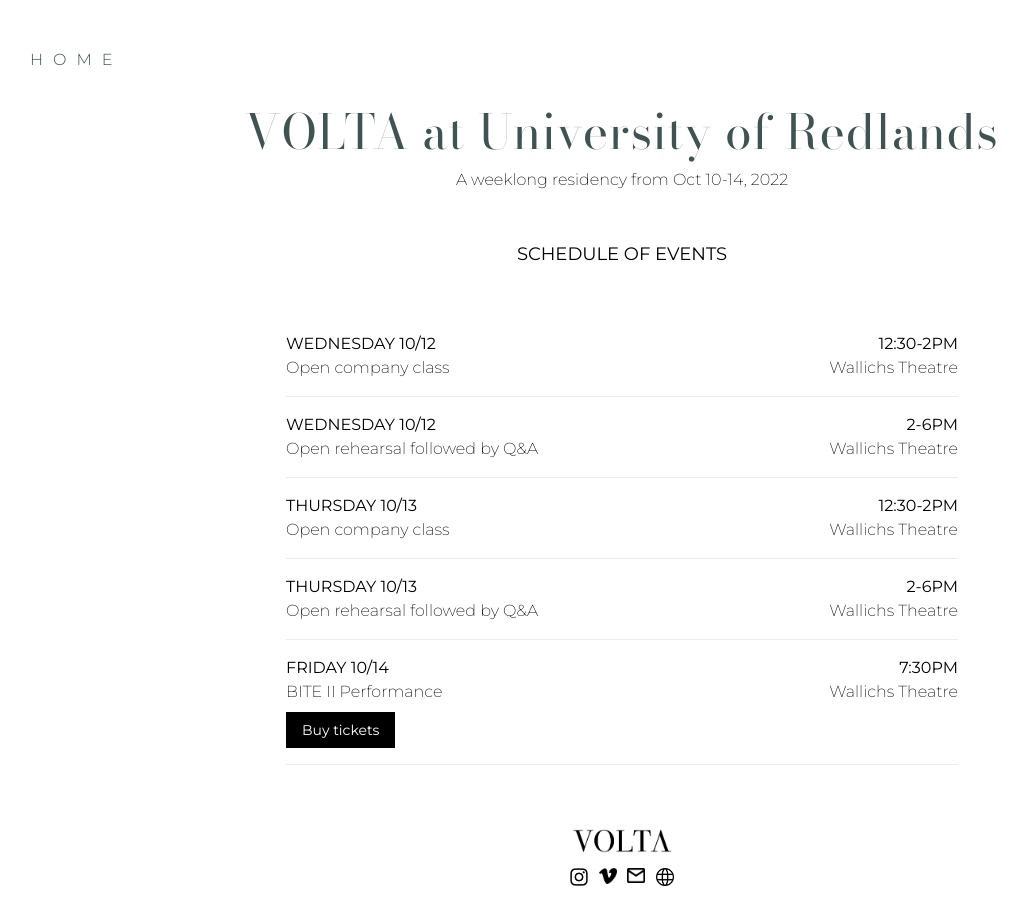
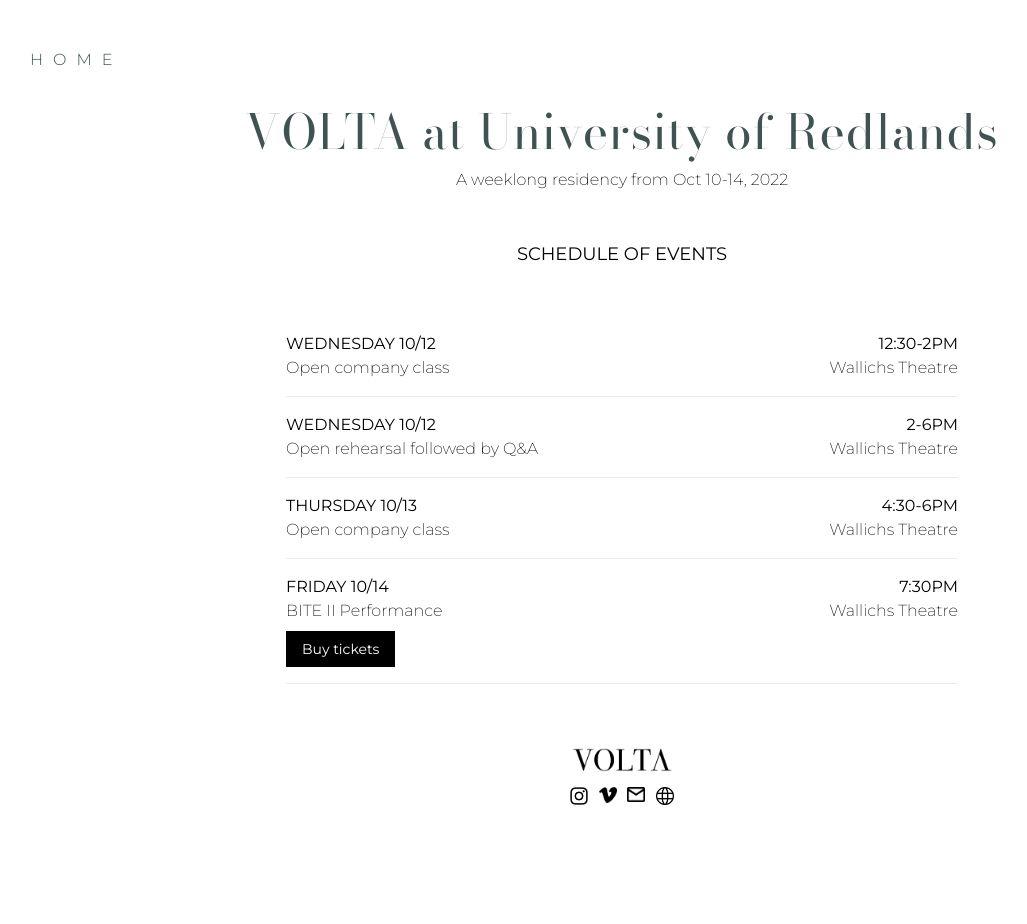
Before and after one commit to MeganParadowski1/volta, a Next.js app: page /redlands in a window 1280 px wide. Shown: the top 924 px of the page, without its empty margins (18-1045 px from the left). After the commit the page ends 869 px from the top, so only its background shows below. Built offline with nearby package versions, Linux system fonts and the light colour scheme; a web font is replaced by a local one.

Commit message:
Modify redlands schedule

```diff
--- a/pages/redlands.js
+++ b/pages/redlands.js
@@ -17,13 +17,7 @@
   {
     date: "Thursday 10/13",
     title: "Open company class",
-    time: "12:30-2pm",
-    location: "Wallichs Theatre",
-  },
-  {
-    date: "Thursday 10/13",
-    title: "Open rehearsal followed by Q&A",
-    time: "2-6pm",
+    time: "4:30-6pm",
     location: "Wallichs Theatre",
   },
   {
```
